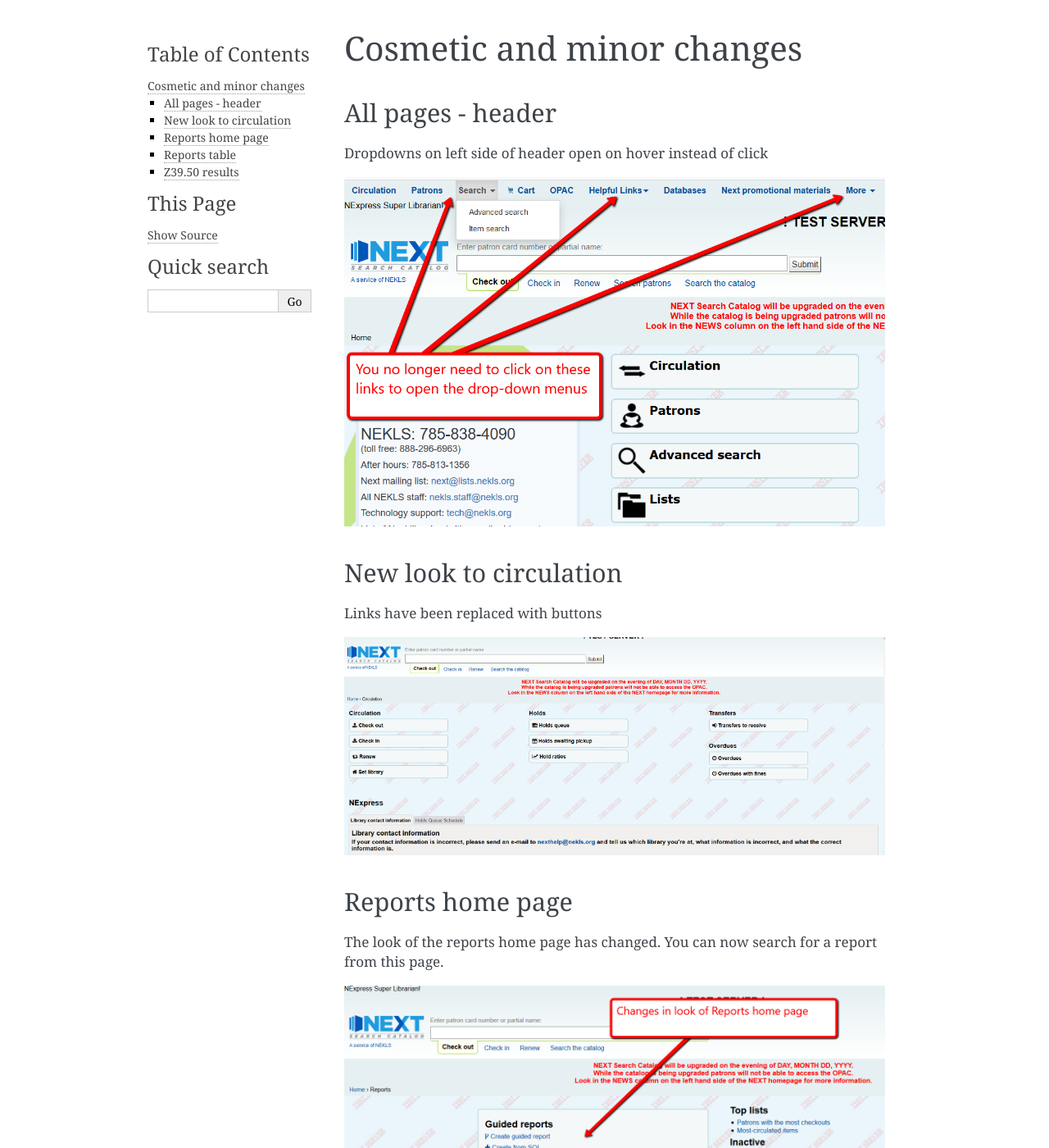
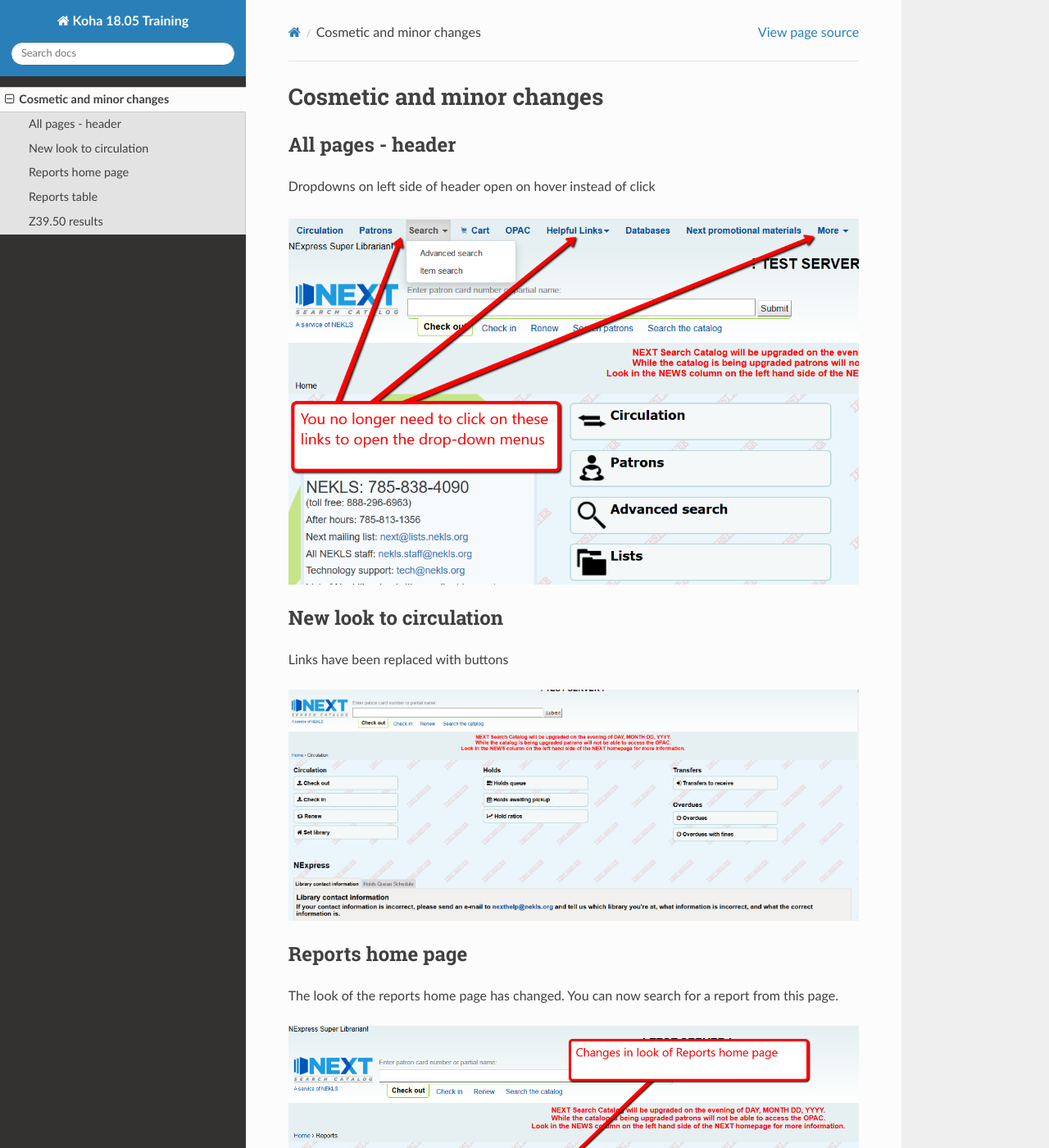
Before and after one commit to northeast-kansas-library-system/koha1811training, a Sphinx documentation site: the page built from source/cosmetics.rst, in a window 1280 px wide and 1400 px high. Shown: the whole window at 82% size. Built offline with Sphinx 7.4.7 and the Read the Docs theme 2.0.0, drawn with Linux system fonts in a browser that asks for light colours; pages that are not in the unit, such as notebooks, are missing from menus; some of the changed text lies outside the part shown.

```diff
--- a/source/conf.py
+++ b/source/conf.py
@@ -75,7 +75,7 @@ pygments_style = 'sphinx'
 # The theme to use for HTML and HTML Help pages.  See the documentation for
 # a list of builtin themes.
 #
-html_theme = 'alabaster'
+html_theme = 'sphinx_rtd_theme'
 
 # Theme options are theme-specific and customize the look and feel of a theme
 # further.  For a list of options available for each theme, see the
--- a/source/index.rst
+++ b/source/index.rst
@@ -10,11 +10,10 @@ Welcome to Koha 18.05 Training's documentation!
    :maxdepth: 2
    :caption: Contents:
 
-
+  cosmetics
 
 Indices and tables
 ==================
 
 * :ref:`genindex`
-* :ref:`modindex`
 * :ref:`search`
```
